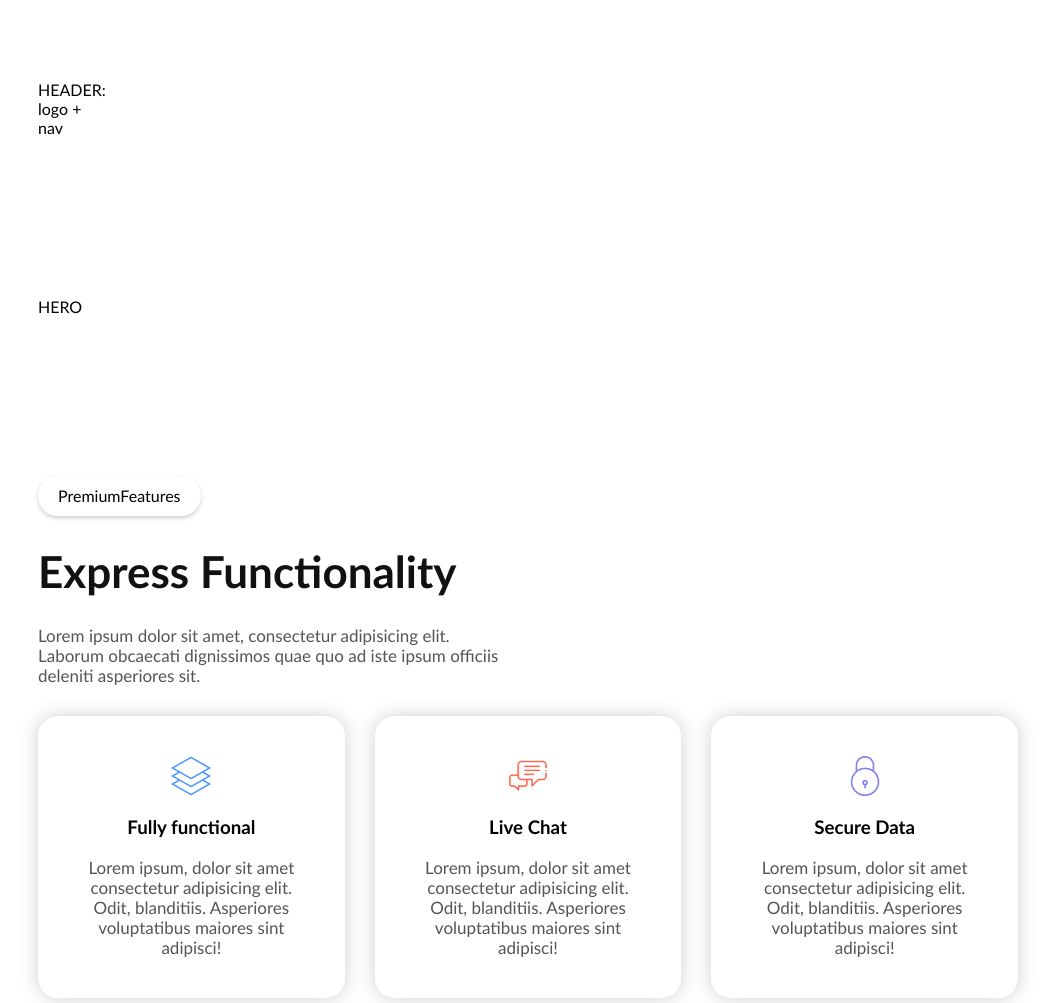
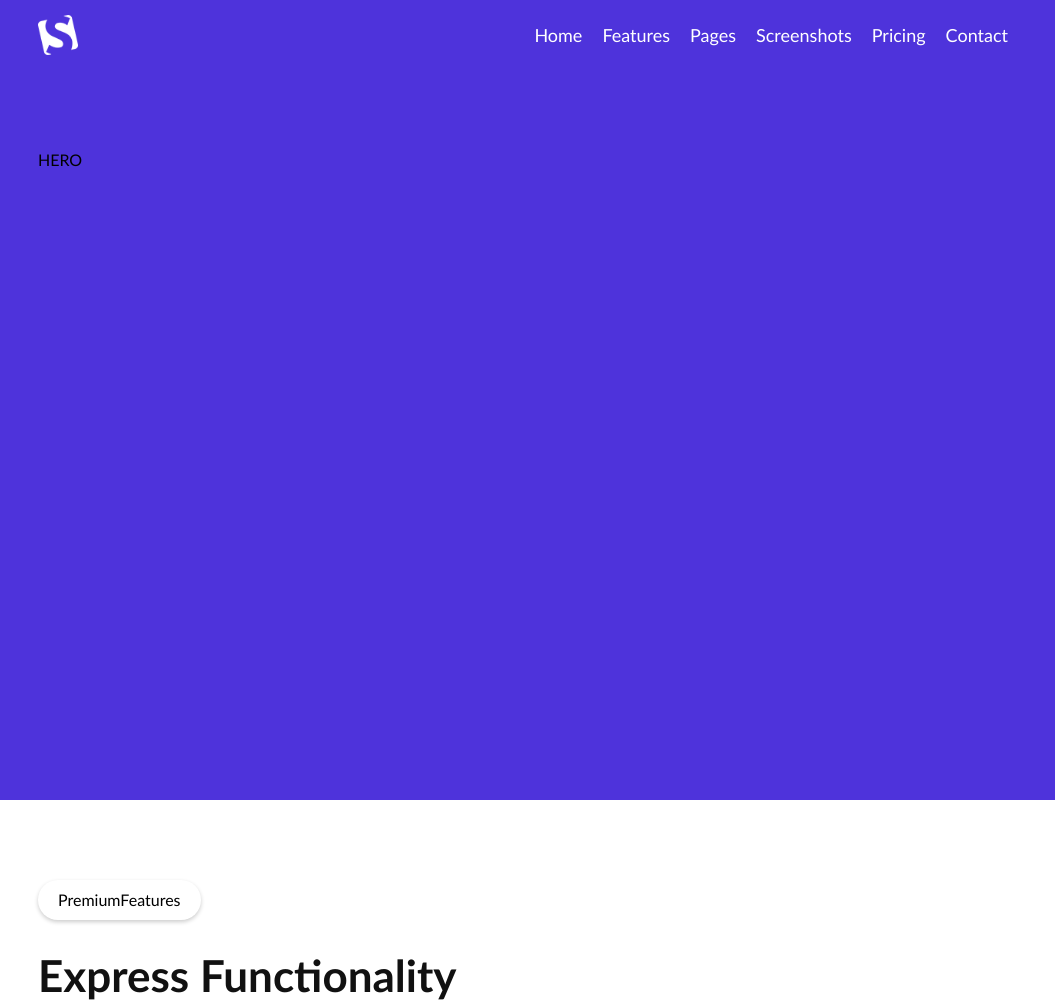
Before and after one commit to front-end-by-rimantas/19-grupe-portfolio, a website with bundled scripts: page index.html in a window 1280 px wide. Shown: the top 1003 px of the page, without its empty margins (112-1167 px from the left). Built offline with nearby package versions, Linux system fonts and the light colour scheme.

Commit message:
Initial header sceleton

```diff
--- a/css/components/header.css
+++ b/css/components/header.css
@@ -0,0 +1,25 @@
+header.container {
+    padding: 15px 0;
+    position: absolute;
+    top: 0;
+    left: 50%;
+    transform: translateX(-50%);
+}
+    header .logo {
+        display: inline-block;
+        float: left;
+        height: 40px;
+    }
+    header nav {
+        display: inline-block;
+        float: right;
+    }
+        header nav > a {
+            display: inline-block;
+            float: left;
+            padding: 0 10px;
+            font-size: 18px;
+            line-height: 40px;
+            color: #fff;
+            text-decoration: none;
+        }
--- a/css/components/hero-home.css
+++ b/css/components/hero-home.css
@@ -0,0 +1,6 @@
+/* Temporary style - remove it later */
+
+.hero.container {
+    min-height: 100vh;
+    padding-top: 150px;
+}
--- /dev/null
+++ b/css/components/variables.css
@@ -0,0 +1,3 @@
+:root {
+    --main-color: #4E33DB;
+}
--- a/css/home-page.css
+++ b/css/home-page.css
@@ -1,4 +1,5 @@
 /* reset/main */
+@import './components/variables.css';
 @import './components/reset.css';
 @import './components/layout.css';
 /* 3rd party components */
@@ -21,6 +22,10 @@ CUSTOM HOME PAGE STYLES GOES BELOW THIS COMMENT
 */
 
 /* main style */
+.bg-main-color {
+    background-color: var(--main-color);
+}
+
 h2 {
     font-size: 44px;
     line-height: 50px;
@@ -33,6 +38,8 @@ p {
 }
 /* header */
 /* hero */
+
+
 /* features */
 /* app promo */
 /* app promo 2 */
--- a/index.html
+++ b/index.html
@@ -12,13 +12,16 @@
     <!-- header begin -->
     <header class="container">
         <div class="row">
-            HEADER: logo + nav
+            <div class="col-12">
+                <img class="logo" src="./img/logo.png" alt="Logo">
+                <nav></nav>
+            </div>
         </div>
     </header>
     <!-- header end -->
 
     <!-- section HERO begin -->
-    <section class="container">
+    <section class="hero container bg-main-color">
         <div class="row">
             HERO
         </div>
--- /dev/null
+++ b/js/components/header/renderHeader.js
@@ -0,0 +1,31 @@
+/**
+ * Navigacijos generavimas
+ * @param {string} selector CSS like selector, kaip rasti norima vieta komponento generavimui
+ * @param {Array} data duomenys
+ */
+function renderHeader(selector, data) {
+    // input validation
+
+    // logic
+    const DOM = document.querySelector(selector);
+    if (!DOM) {
+        return false;
+    }
+
+    let HTML = '';
+
+    for (let { link, name } of data) {
+        HTML += `<a href="${link}">${name}</a>`;
+    }
+
+    // post logic validation
+    if (HTML === '') {
+        return false;
+    }
+
+    // return
+    DOM.innerHTML = HTML;
+    return true;
+}
+
+export { renderHeader }
--- /dev/null
+++ b/js/data/headerData.js
@@ -0,0 +1,28 @@
+const headerData = [
+    {
+        link: '#',
+        name: 'Home',
+    },
+    {
+        link: '#',
+        name: 'Features',
+    },
+    {
+        link: '#',
+        name: 'Pages',
+    },
+    {
+        link: '#',
+        name: 'Screenshots',
+    },
+    {
+        link: '#',
+        name: 'Pricing',
+    },
+    {
+        link: '#',
+        name: 'Contact',
+    },
+];
+
+export { headerData }
--- a/js/main-home.js
+++ b/js/main-home.js
@@ -2,6 +2,8 @@
 ALL IMPORTS
 ****************/
 /* header */
+import { renderHeader } from './components/header/renderHeader.js';
+import { headerData } from './data/headerData.js';
 /* hero */
 /* features */
 import { renderPremiumFeatures } from './components/premium-features/renderPremiumFeatures.js';
@@ -23,6 +25,8 @@ import { premiumFeaturesData } from './data/premiumFeaturesData.js';
 EXECUTION
 ****************/
 /* header */
+renderHeader('header nav', headerData);
+
 /* hero */
 /* features */
 renderPremiumFeatures('#premium_features_block', premiumFeaturesData);
```
Also changed, not shown: img/logo.png (added).
